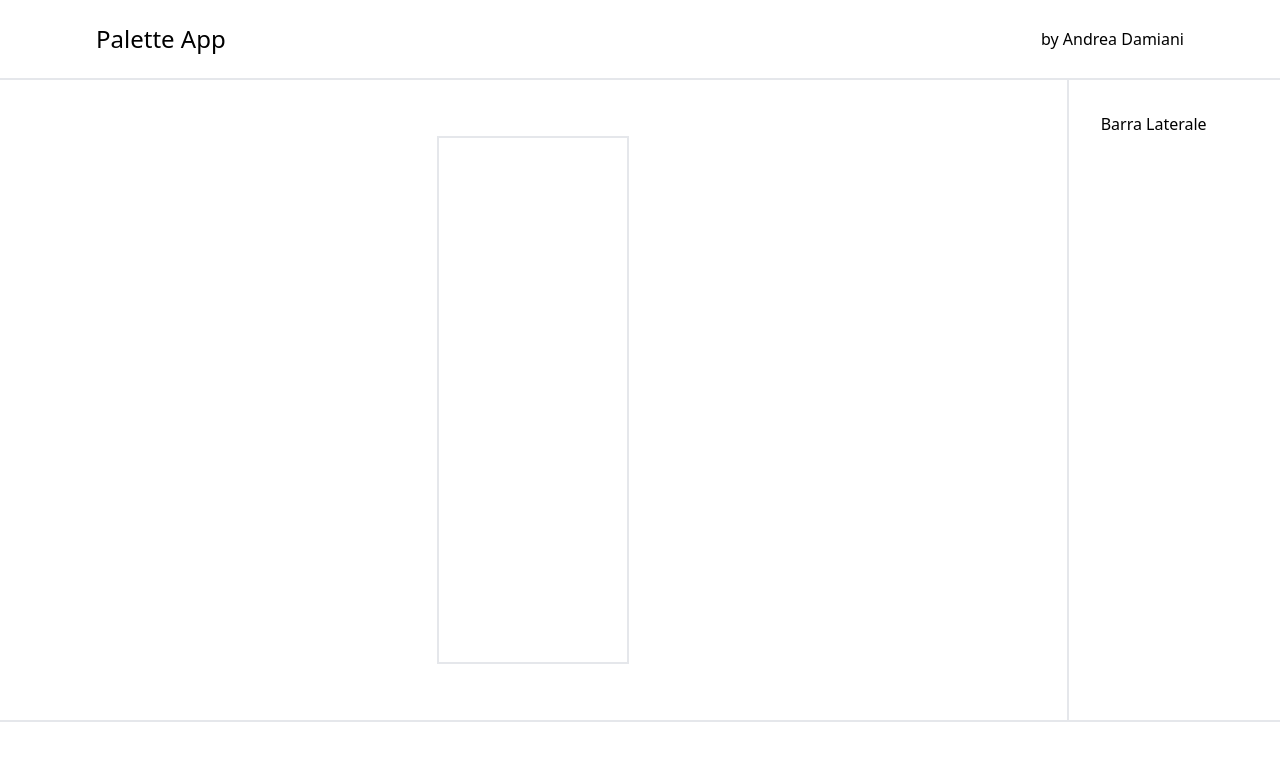
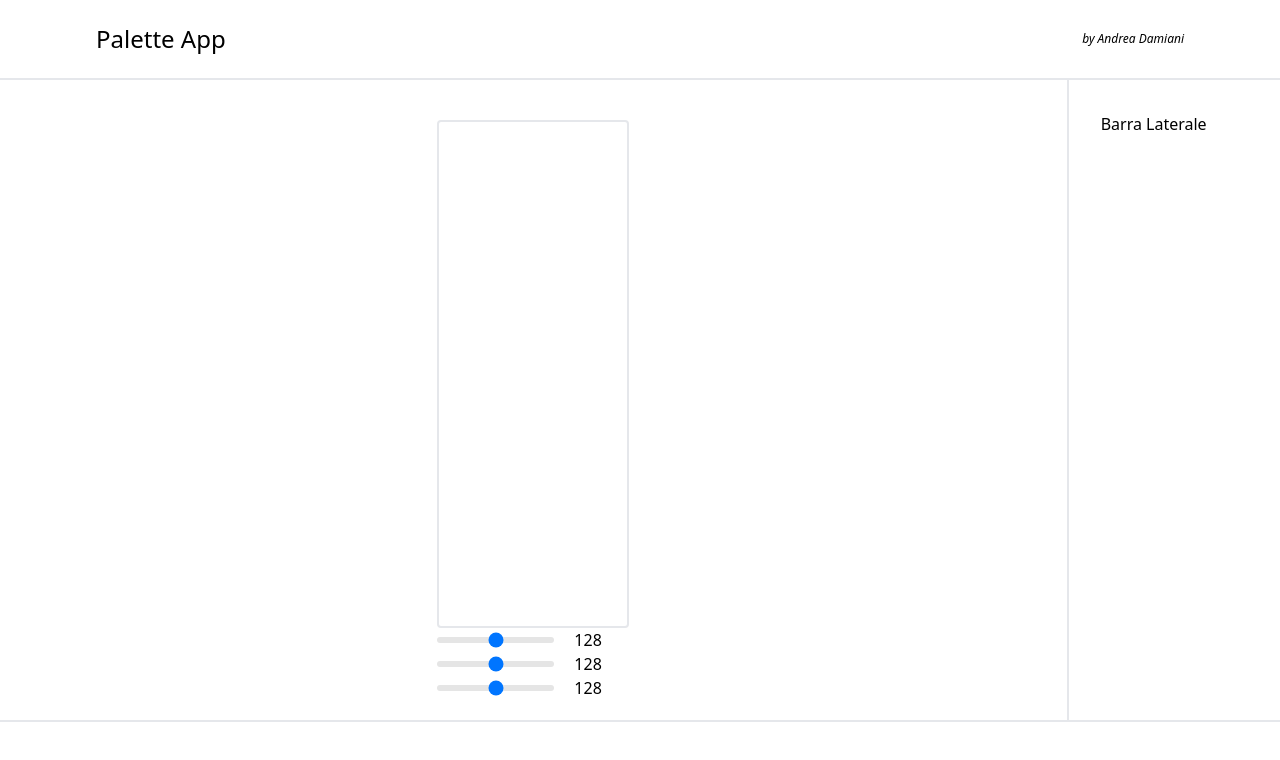
Before and after one commit to andrea-dam/palette-app, a Vue app: page / in a window 1280 px wide. Shown: the top 760 px of the page. Built offline with nearby package versions, Linux system fonts and the light colour scheme; some icons are missing.

Commit message:
Implementata logica memorizzazione posizione slider nel localStorage

```diff
--- a/src/App.vue
+++ b/src/App.vue
@@ -2,20 +2,41 @@
     <div class="grid h-screen grid-rows-10">
         <header class="row-span-1 flex items-center justify-between border-b-2 px-24">
             <h1 class="text-2xl">Palette App</h1>
-            <h2>by Andrea Damiani</h2>
+            <h2 class="text-xs italic">by Andrea Damiani</h2>
         </header>
-        <div class="row-span-8 grid grid-cols-12">
-            <main class="container col-span-10 flex items-center justify-around p-14">
-                <ColorCard />
-            </main>
+        <main class="row-span-8 grid grid-cols-12">
+            <div class="container col-span-10 flex items-center justify-center space-x-8 p-10 pb-5">
+                <ColorCard v-for="number in numberOfCards" :key="number" :id="number" :card-number="number" />
+            </div>
             <aside class="col-span-2 border-l-2 p-8">Barra Laterale</aside>
-        </div>
-        <footer class="row-span-1 border-t-2"></footer>
+        </main>
+        <footer class="row-span-1 flex items-center justify-center space-x-4 border-t-2">
+            <SignButton @click="changeCards('-')" icon="twemoji:heavy-minus-sign" />
+            <SignButton @click="changeCards('+')" icon="twemoji:heavy-plus-sign" />
+        </footer>
     </div>
 </template>
 
 <script setup>
+import { ref } from "vue";
 import ColorCard from "./components/ColorCard.vue";
+import SignButton from "./components/SignButton.vue";
+
+const numberOfCards = ref(1);
+
+const changeCards = sign => {
+    if (sign === "+") {
+        if (numberOfCards.value === 5) {
+        } else {
+            numberOfCards.value++;
+        }
+    } else {
+        if (numberOfCards.value === 1) {
+        } else {
+            numberOfCards.value--;
+        }
+    }
+};
 </script>
 
 <style scoped></style>
--- a/src/components/ColorCard.vue
+++ b/src/components/ColorCard.vue
@@ -1,3 +1,16 @@
 <template>
-    <div class="h-full w-48 border-2"></div>
+    <div class="flex h-full w-48 flex-col">
+        <div class="h-full rounded border-2"></div>
+        <div>
+            <ColorSlider :card-number="props.cardNumber" sliderNumber="1" />
+            <ColorSlider :card-number="props.cardNumber" sliderNumber="2" />
+            <ColorSlider :card-number="props.cardNumber" sliderNumber="3" />
+        </div>
+    </div>
 </template>
+
+<script setup>
+import ColorSlider from "../components/ColorSlider.vue";
+
+const props = defineProps(["cardNumber"]);
+</script>
--- /dev/null
+++ b/src/components/ColorSlider.vue
@@ -0,0 +1,25 @@
+<template>
+    <div class="flex w-full items-center justify-between space-x-5">
+        <input
+            type="range"
+            min="0"
+            max="255"
+            step="1"
+            v-model="state"
+            class="transparent h-1.5 w-full cursor-grab appearance-none rounded-lg border-transparent bg-neutral-200 active:cursor-grabbing" />
+        <input type="text" v-model="state" size="1" />
+    </div>
+</template>
+
+<script setup>
+import { ref } from "vue";
+import { useStorage } from "@vueuse/core";
+
+const props = defineProps(["cardNumber", "sliderNumber"]);
+
+const defaultState = ref(128);
+
+const uniqueValue = props.cardNumber + props.sliderNumber;
+
+const state = useStorage(uniqueValue, defaultState);
+</script>
--- /dev/null
+++ b/src/components/SignButton.vue
@@ -0,0 +1,9 @@
+<template>
+    <button class="rounded p-1 hover:bg-gray-300">
+        <Icon :icon="icon" class="text-4xl" />
+    </button>
+</template>
+
+<script setup>
+defineProps(["icon"]);
+</script>
--- a/tailwind.config.js
+++ b/tailwind.config.js
@@ -7,9 +7,7 @@ module.exports = {
                 10: "repeat(10, minmax(0, 1fr))",
             },
             gridRow: {
-                "span-7": "span 7 / span 7",
                 "span-8": "span 8 / span 8",
-                "span-9": "span 9 / span 9",
             },
         },
     },
```
